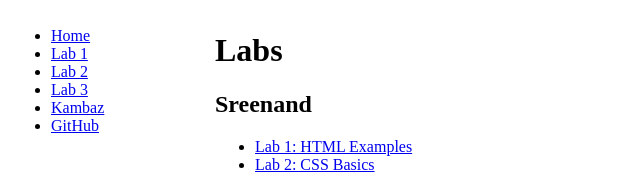
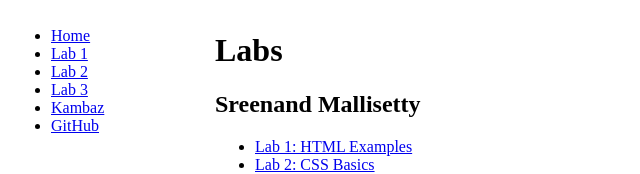
Before and after one commit to sreenand4/webdev, a Next.js app: page /labs in a window 1280 px wide. Shown: the top 174 px of the page, without its empty margins (0-640 px from the left). Built offline with nearby package versions, Linux system fonts and the light colour scheme.

Commit message:
Update full name

```diff
--- a/app/labs/page.tsx
+++ b/app/labs/page.tsx
@@ -3,7 +3,7 @@ export default function Labs() {
   return (
     <div id="wd-labs">
       <h1>Labs</h1>
-      <h2>Sreenand</h2>
+      <h2>Sreenand Mallisetty</h2>
       <ul>
         <li>
           <Link href="/labs/lab1" id="wd-lab1-link">Lab 1: HTML Examples </Link>
```
